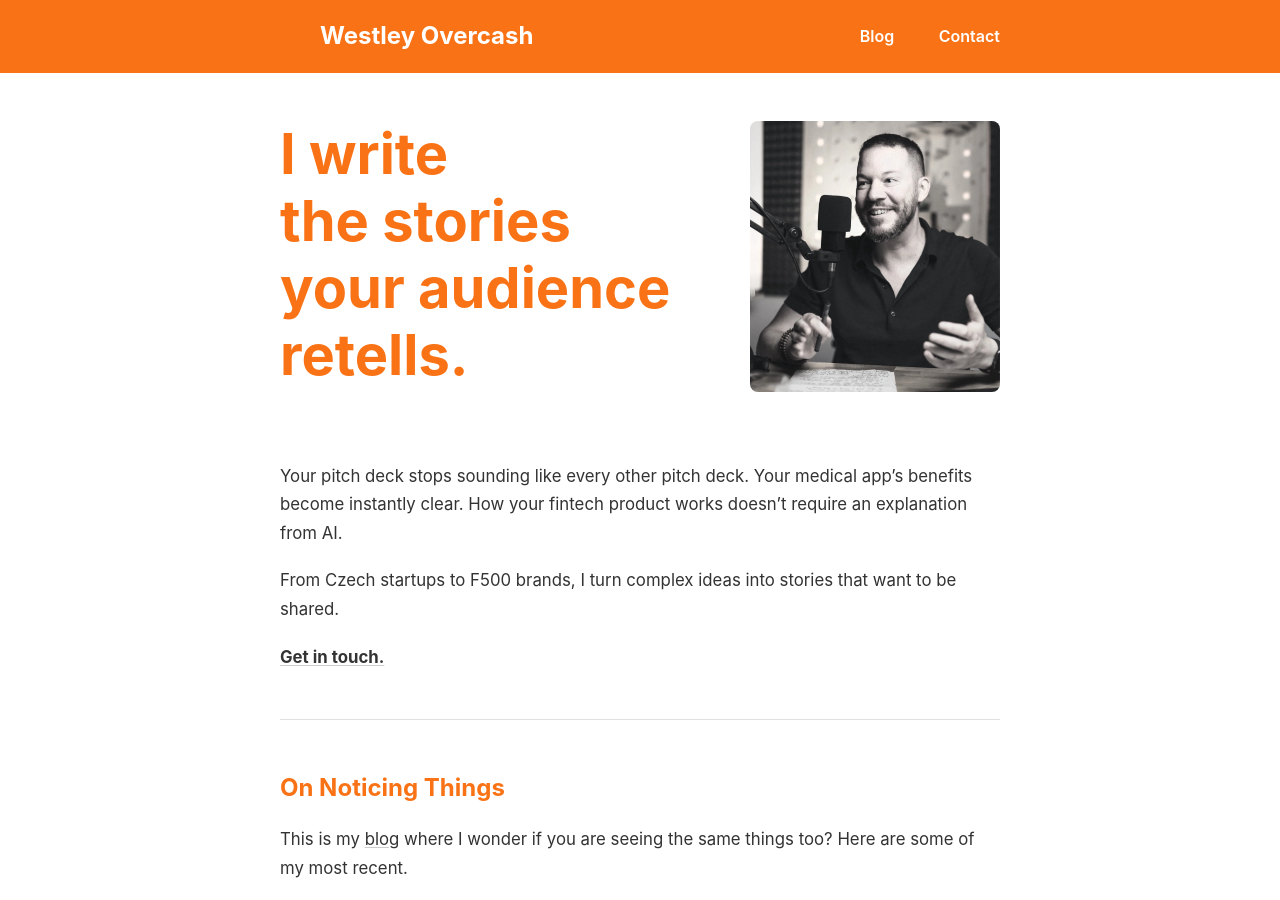
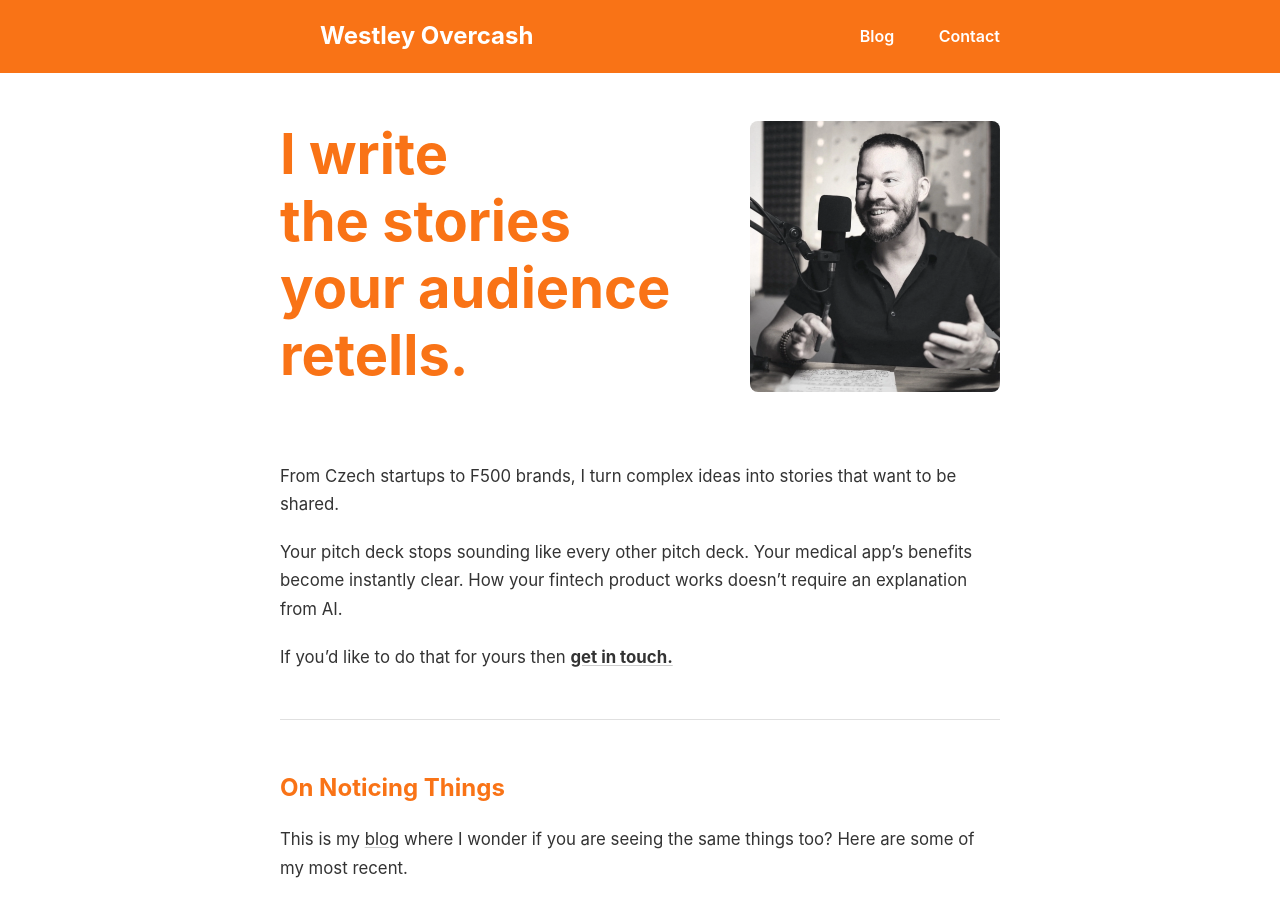
Before and after one commit to westleyovercash/westleyovercash.github.io, a Jekyll site: the page built from index.md, in a window 1280 px wide and 900 px high. Built offline with Jekyll 4.4.1, drawn with Linux system fonts in a browser that asks for light colours.

Commit message:
Update index.md

```diff
--- a/index.md
+++ b/index.md
@@ -12,11 +12,11 @@ title: Home
   </div>
 </div>
 
+From Czech startups to F500 brands, I turn complex ideas into stories that want to be shared.
+
 Your pitch deck stops sounding like every other pitch deck. Your medical app's benefits become instantly clear. How your fintech product works doesn't require an explanation from AI.
 
-From Czech startups to F500 brands, I turn complex ideas into stories that want to be shared.
-
-**<a href="/contact">Get in touch.</a>**
+If you'd like to do that for yours then **<a href="/contact">get in touch.</a>**
 
 <hr style="border: none; border-top: 1px solid #e0e0e0; margin: 3rem 0;">
 
```
